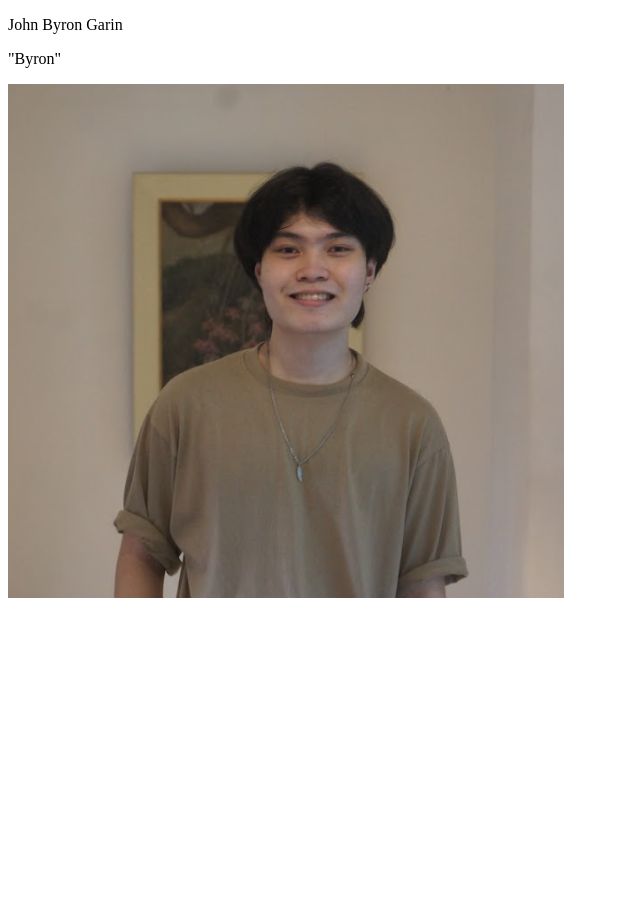
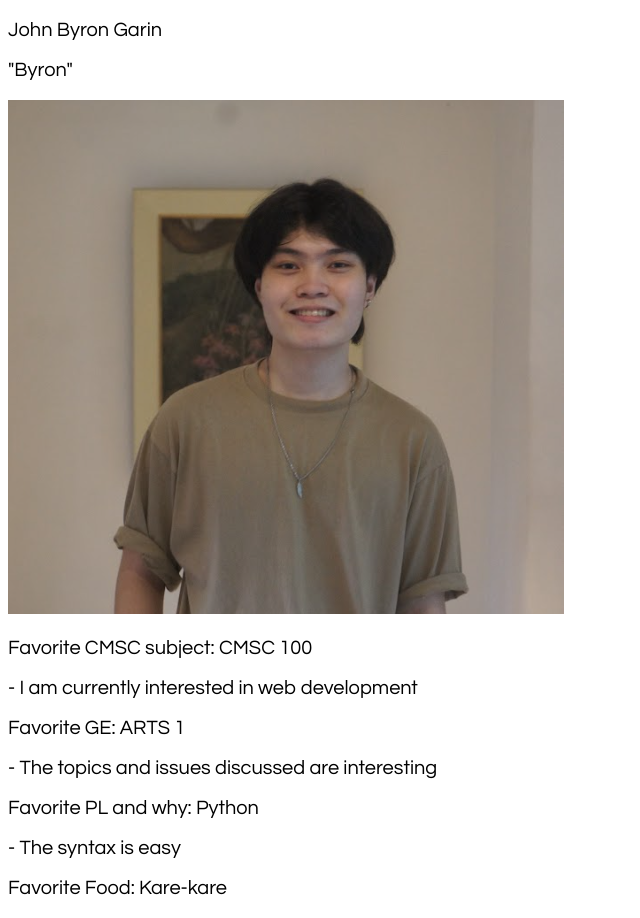
Before and after one commit to jb-garin/jb-garin.github.io, a plain HTML site: page index.html in a window 1280 px wide. Shown: the whole page, without its empty margins (0-640 px from the left). Before the commit the page ends 800 px from the top, so only its background shows below. Drawn offline with Linux system fonts and the light colour scheme.

Commit message:
feat: Favorites Added

```diff
--- /dev/null
+++ b/cssfile.css
@@ -0,0 +1,4 @@
+body{
+	font-size: 20px;
+	font-family: Century Gothic;
+}
--- a/index.html
+++ b/index.html
@@ -5,10 +5,18 @@
 <html>
 <head>
 	<title> index </title>
+    <link rel="stylesheet" type="text/css" href="cssfile.css">
 </head>
 <body>
 	<p> John Byron Garin </p>
 	<p> "Byron" </p>
 	<img src="src/picture.png" />
+    <p> Favorite CMSC subject: CMSC 100 </p>
+    <p> - I am currently interested in web development </p>
+    <p> Favorite GE: ARTS 1 </p>
+    <p> - The topics and issues discussed are interesting </p>
+    <p> Favorite PL and why: Python </p>
+    <p> - The syntax is easy </p>
+    <p> Favorite Food: Kare-kare </p>
 </body>
 </html>
```
